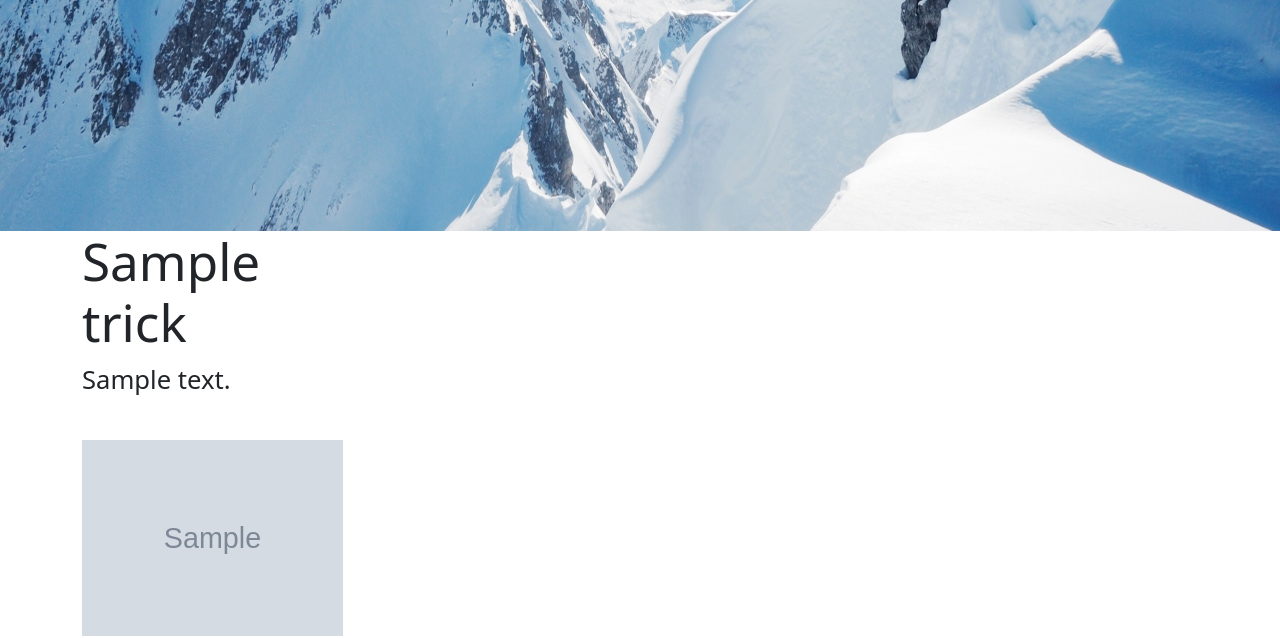
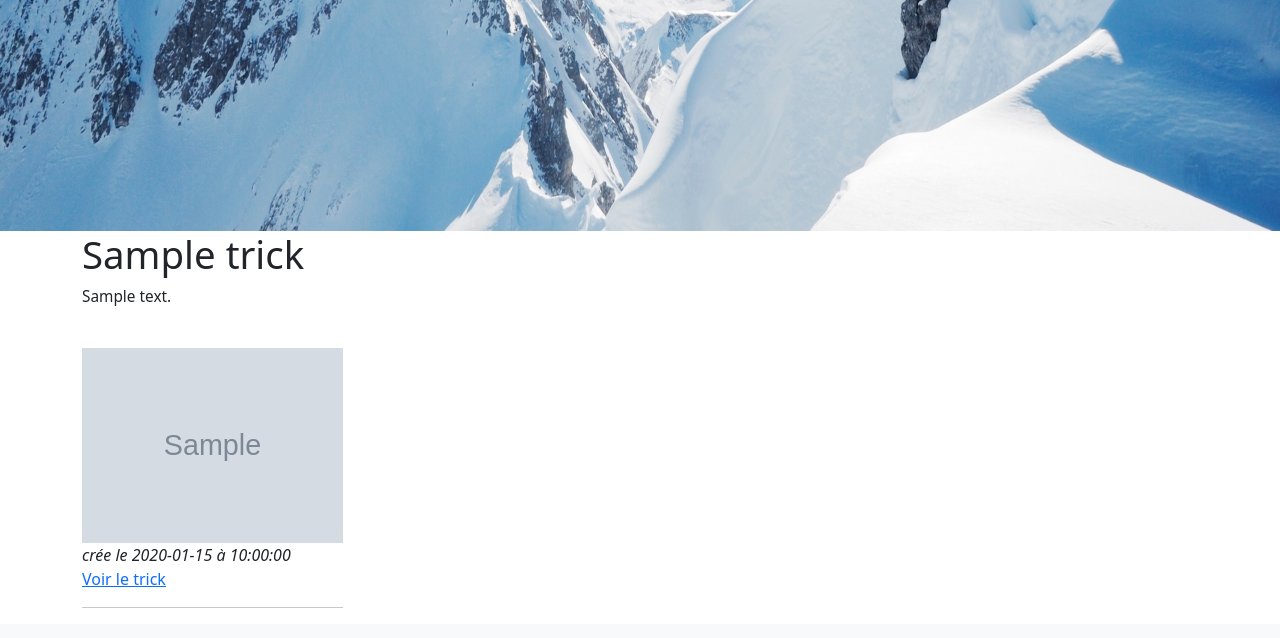
Before and after one commit to cyrilglanum/SnowTricks, a Symfony app: template templates/Index/index.html.twig in a window 1280 px wide. Shown: the part 838-1476 px from the top of the page. After the commit the page ends 1446 px from the top, so only its background shows below. Run offline with Twig, Linux system fonts and the light colour scheme; the template is opened without the code that fills it: most values are stand-ins (such as "Sample title", 1, 10 or a date in 2020); grey boxes marked "Sample" are stand-in pictures; some libraries are stand-ins or nearby versions.

Commit message:
ST - Remise en place des devs effectués perdus

```diff
--- a/public/css/style.css
+++ b/public/css/style.css
@@ -22,11 +22,13 @@
 }
 
 h2{
-    font-size: 4vw;
+    font-size: 3vw;
 }
 
 p{
-    font-size: 2vw;
+    font-size: 1.2vw;
+    overflow: hidden;
+    text-overflow: ellipsis;
 }
 
 @media screen and (max-width: 992px)
--- a/src/Form/TrickType.php
+++ b/src/Form/TrickType.php
@@ -27,6 +27,9 @@ class TrickType extends AbstractType
                 "attr" => [
                     'class' => 'col-12 mb-3'
                 ],
+                'mapped' => false,
+                'required' => false,
+
             ])
             ->add('description', TextType::class, [
                 "attr" => [
--- a/templates/tricks/editTrick.html.twig
+++ b/templates/tricks/editTrick.html.twig
@@ -11,7 +11,7 @@
 
 <div class="container">
     <h1>Ajouter un trick</h1>
-      <p style="color: green"> {{ message }}</p>
+{#      <p style="color: green"> {{ message }}</p>#}
     {{ form_start(form) }}
         {{ form_row(form.name) }}
         {{ form_row(form.img_background) }}
```
Also changed, not shown: src/Controller/TrickController.php (+39 -7 lines), public/uploads/tricksFile/4e587e9becb1345a2605a39f77095614-61a753457a743.png (added), public/uploads/tricksFile/Avatar-jaune-ano-61a753335b293.png (added), public/uploads/tricksFile/Avatar-jaune-ano-61a7538f2c1ae.png (added).
